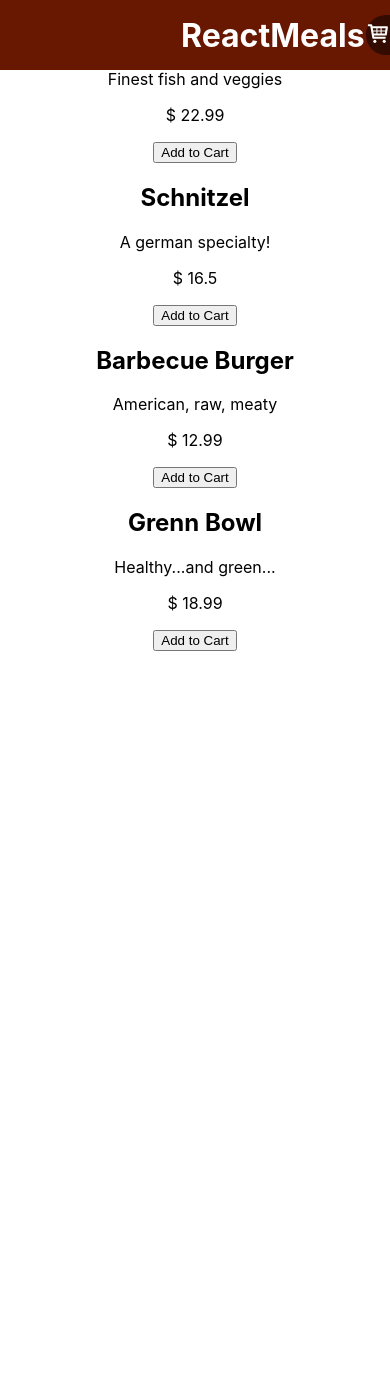
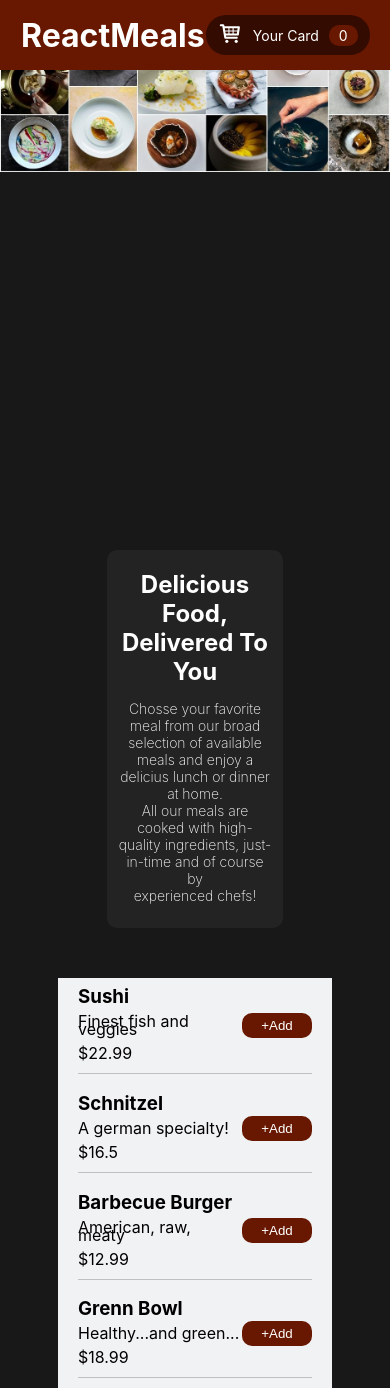
Before and after one commit to sanaz-git/food-app-react, a React (Create React App) app: page /products in a window 390 px wide. Before the commit the page ends 844 px from the top, so only its background shows below. Built offline with nearby package versions, Linux system fonts and the light colour scheme.

Commit message:
add store css

```diff
--- a/src/components/Store.js
+++ b/src/components/Store.js
@@ -6,13 +6,29 @@ import Product from './shared/Product';
 //Context
 import { ProductContext } from '../context/ProductContextProvider';
 
+//styles
+import styles from './Store.module.css';
+
 const Store = () => {
   const products = useContext(ProductContext);
   return (
     <div>
-      {products.map((product) => (
-        <Product key={product.id} productData={product} />
-      ))}
+      <div className={styles.container}>
+        <div className={styles.description}>
+          <h2>Delicious Food, Delivered To You</h2>
+          <p>
+            Chosse your favorite meal from our broad selection of available
+            meals and enjoy a <br />
+            delicius lunch or dinner at home. <br />
+            All our meals are cooked with high-quality ingredients, just-in-time
+            and of course by
+            <br /> experienced chefs!
+          </p>
+        </div>
+        {products.map((product) => (
+          <Product key={product.id} productData={product} />
+        ))}
+      </div>
     </div>
   );
 };
--- /dev/null
+++ b/src/components/Store.module.css
@@ -0,0 +1,45 @@
+body {
+  background-image: url('../assets/images/hero.jpg');
+  background-color: #181818;
+  background-repeat: no-repeat;
+  background-size: contain;
+}
+
+.description {
+  display: flex;
+  flex-direction: column;
+  justify-content: center;
+  align-items: center;
+  width: 45%;
+  background-color: #232323;
+  border-radius: 10px;
+  border: none;
+  color: #fff;
+  margin-top: 550px;
+  margin-bottom: 50px;
+}
+
+.description h2 {
+  margin-bottom: 0;
+}
+
+.description p {
+  font-size: 14px;
+  font-weight: 200;
+  padding: 0 10px 10px;
+}
+
+.container {
+  display: flex;
+  flex-wrap: wrap;
+  flex-direction: column;
+  align-items: center;
+}
+
+/* .container :nth-child(1) {
+  border-radius: 10px 10px 0 0;
+}
+
+.container :nth-child(4) {
+  border-radius: 0 0 10px 10px;
+} */
--- a/src/components/shared/Navbar.js
+++ b/src/components/shared/Navbar.js
@@ -5,7 +5,6 @@ import { Link } from 'react-router-dom';
 import { CartContext } from '../../context/CartContextProvider';
 
 //Icons
-
 import { TiShoppingCart } from 'react-icons/ti';
 
 //styles
@@ -14,12 +13,12 @@ import styles from '../shared/Navbar.module.css';
 const Navbar = () => {
   const { state } = useContext(CartContext);
   return (
-    <div className={styles.container}>
-      <div className={styles.navbar}>
+    <div className={styles.mainContainer}>
+      <div className={styles.container}>
         <Link className={styles.productLink} to="/products">
           ReactMeals
         </Link>
-        <div className={styles.shop}>
+        <div className={styles.iconContainer}>
           <Link to="/cart">
             <TiShoppingCart style={{ fontSize: '25px', color: '#fff' }} />
           </Link>
--- a/src/components/shared/Navbar.module.css
+++ b/src/components/shared/Navbar.module.css
@@ -1,4 +1,4 @@
-.container {
+.mainContainer {
   background-color: #681801;
   margin: 0 0 100px;
   position: fixed;
@@ -7,7 +7,7 @@
   color: #fff;
 }
 
-.navbar {
+.container {
   display: flex;
   align-items: center;
   justify-content: space-between;
@@ -24,7 +24,7 @@
   transition: all 0.2s ease;
 }
 
-.shop {
+.iconContainer {
   display: flex;
   align-items: center;
   justify-content: center;
@@ -36,14 +36,30 @@
   height: 40px;
 }
 
-.shop p {
+.iconContainer p {
   padding: 0 10px 0 10px;
 }
 
-.shop span {
+.iconContainer span {
   border: none;
   background-color: #681801;
   border-radius: 10px;
   padding: 2px 10px;
   width: fit-content;
 }
+
+@media (max-width: 1200px) {
+  .container {
+    padding: 15px 80px;
+  }
+}
+@media (max-width: 768) {
+  .container {
+    padding: 15px 40px;
+  }
+}
+@media (max-width: 555px) {
+  .container {
+    padding: 15px 20px;
+  }
+}
--- a/src/components/shared/Product.js
+++ b/src/components/shared/Product.js
@@ -6,50 +6,71 @@ import { isInCart, quantityCount } from '../../helper/functions';
 //Context
 import { CartContext } from '../../context/CartContextProvider';
 
+//styles
+import styles from '../shared/Product.module.css';
+
+//Icons
+import { BiTrashAlt } from 'react-icons/bi';
+
 const Product = ({ productData }) => {
   const { state, dispatch } = useContext(CartContext);
   return (
-    <div>
-      <div>
+    <div className={styles.container}>
+      <div className={styles.dataContainer}>
+        <div className={styles.productContainer}>
           <h2>{productData.title}</h2>
           <p>{productData.description}</p>
-        <p>$ {productData.price}</p>
+          <p>${productData.price}</p>
         </div>
-      <div>
+        <div className={styles.buttonContainer}>
+          <div className={styles.amountContainer}>
+            {quantityCount(state, productData.id) > 0 && (
+              <p>
+                Amount
+                <span> {quantityCount(state, productData.id)}</span>
+              </p>
+            )}
+          </div>
           {quantityCount(state, productData.id) > 1 && (
             <button
-            onClick={() => dispatch({ type: 'DECREASE', payload: productData })}
+              className={styles.smallButton}
+              onClick={() =>
+                dispatch({ type: 'DECREASE', payload: productData })
+              }
             >
               -
             </button>
           )}
           {quantityCount(state, productData.id) === 1 && (
             <button
+              className={styles.deleteButton}
               onClick={() =>
                 dispatch({ type: 'REMOVE_ITEM', payload: productData })
               }
             >
-            delete
+              <BiTrashAlt />
             </button>
           )}
-
-        {quantityCount(state, productData.id) > 0 && (
-          <span>{quantityCount(state, productData.id)}</span>
-        )}
-
           {isInCart(state, productData.id) ? (
             <button
-            onClick={() => dispatch({ type: 'INCREASE', payload: productData })}
+              className={styles.smallButton}
+              onClick={() =>
+                dispatch({ type: 'INCREASE', payload: productData })
+              }
             >
               +
             </button>
           ) : (
             <button
-            onClick={() => dispatch({ type: 'ADD_ITEM', payload: productData })}
+              className={styles.addButton}
+              onClick={() =>
+                dispatch({ type: 'ADD_ITEM', payload: productData })
+              }
             >
-            Add to Cart
+              +Add
             </button>
           )}
+        </div>
       </div>
     </div>
   );
--- /dev/null
+++ b/src/components/shared/Product.module.css
@@ -0,0 +1,70 @@
+.container {
+  background-color: #f1f2f4;
+  padding: 0 20px;
+  width: 60%;
+}
+
+.dataContainer {
+  display: flex;
+  align-items: center;
+  justify-content: space-between;
+  border-bottom: 1px solid silver;
+  max-width: 100%;
+  margin-bottom: 10px;
+}
+
+.productContainer {
+  line-height: 8px;
+  text-align: left;
+}
+
+.productContainer h2 {
+  font-size: 1.17rem;
+}
+
+.amountContainer {
+  font-size: 1rem;
+  font-weight: 700;
+}
+
+.amountContainer p span {
+  border: 1px solid silver;
+  padding: 5px 10px 5px 5px;
+  border-radius: 5px;
+  margin-left: 5px;
+}
+
+.smallButton {
+  background-color: #681801;
+  color: #fff;
+  border: 5px;
+  padding: 4px 3px 3px;
+  margin: 2px;
+  width: 25px;
+  border-radius: 5px;
+  font-size: 15px;
+  display: inline;
+  width: 28px;
+}
+
+.deleteButton {
+  font-size: 15px;
+  padding-top: 4px;
+  background-color: #681801;
+  border: none;
+  border-radius: 5px;
+  color: #fff;
+  cursor: pointer;
+  padding: 3px;
+  width: 27px;
+}
+
+.addButton {
+  background-color: #681801;
+  border: none;
+  padding: 5px;
+  width: 70px;
+  border-radius: 10px;
+  color: #fff;
+  cursor: pointer;
+}
```
Lines whose indentation alone changed are shown as unchanged.
